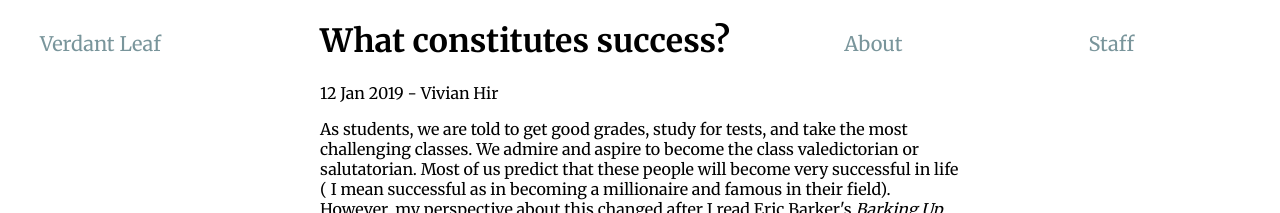
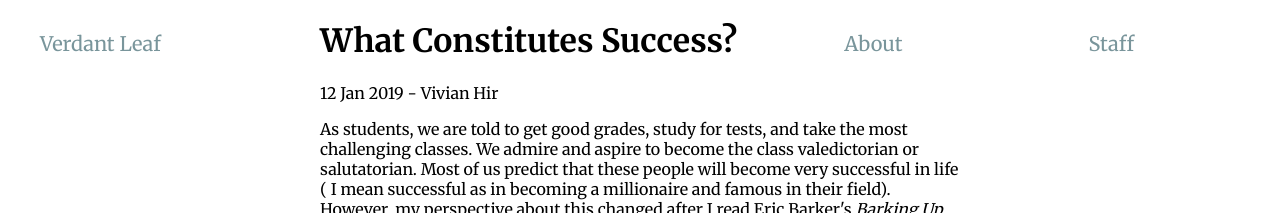
Before and after one commit to anthony-zhou/verdant-leaf, a Jekyll site: the page built from _posts/2019-01-12-what-constitutes-success.html, in a window 1280 px wide. Shown: the top 213 px of the page. Built offline with Jekyll 4.4.1, drawn with Linux system fonts in a browser that asks for light colours.

```diff
--- a/_posts/2019-01-12-what-constitutes-success.html
+++ b/_posts/2019-01-12-what-constitutes-success.html
@@ -1,5 +1,5 @@
 ---
-title: What constitutes success?
+title: What Constitutes Success?
 author: Vivian Hir
 description: the cons of being a valedictorian
 category: essay
```
